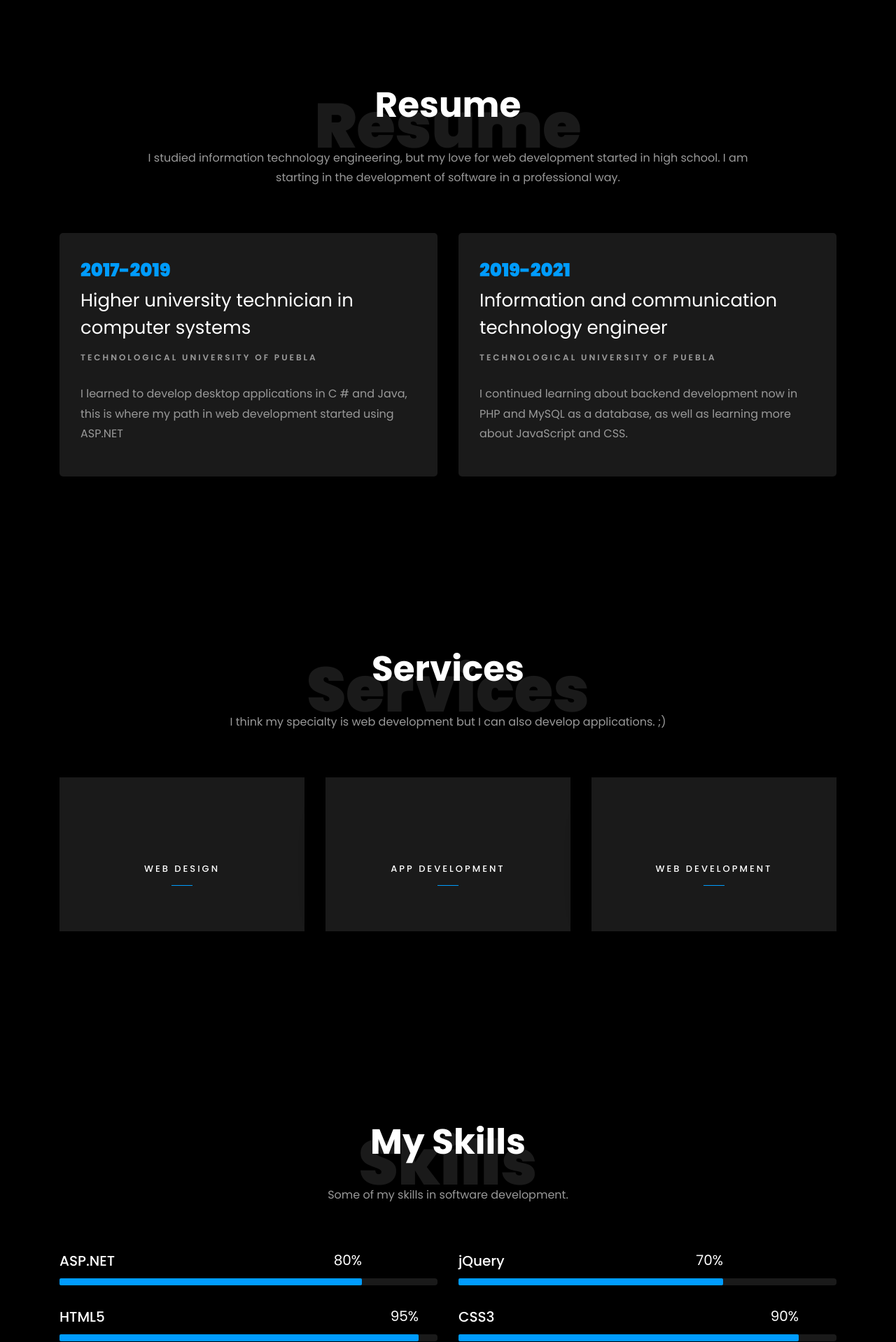
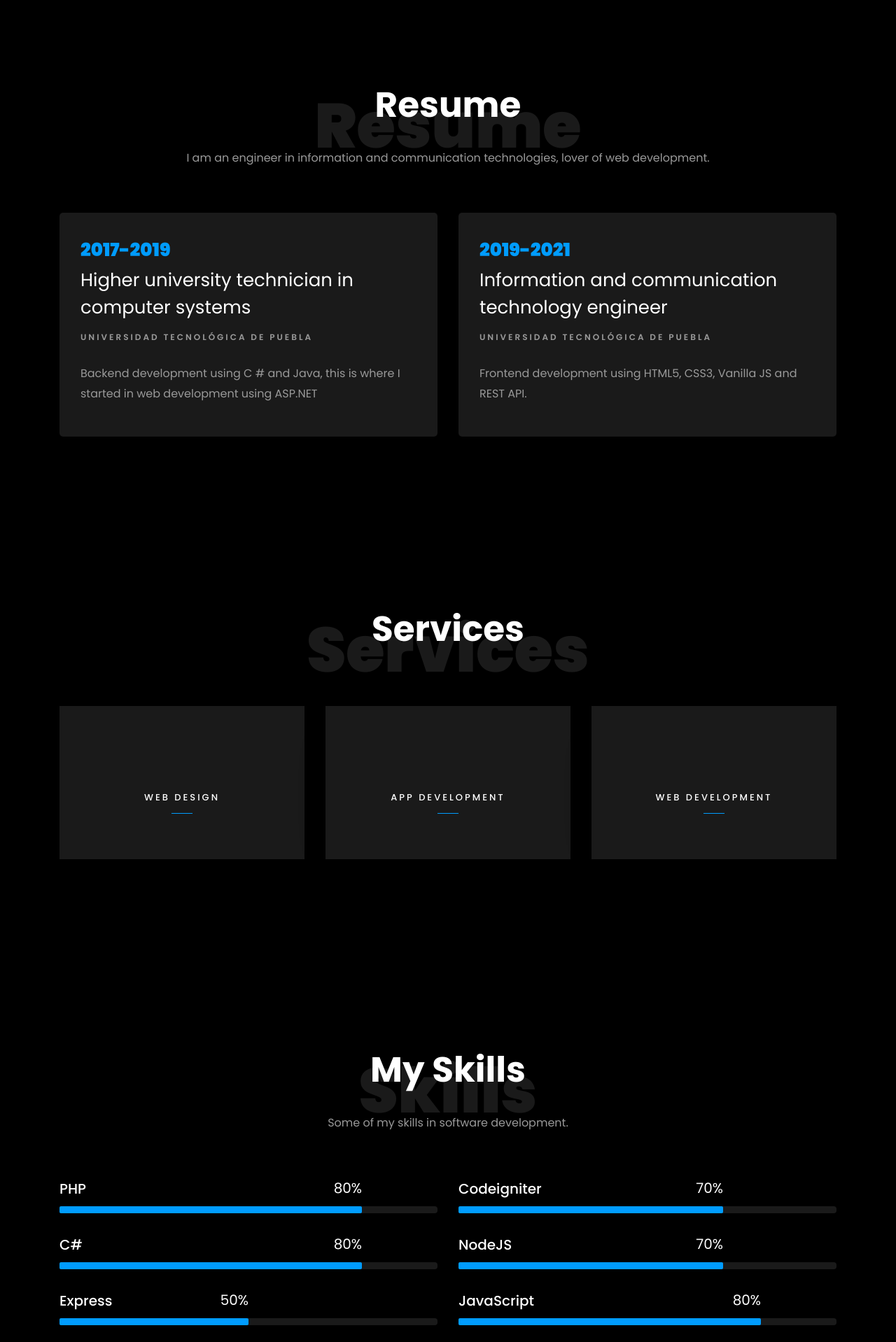
Before and after one commit to DiegoNMedina/blog, a CodeIgniter app: page /database/ in a window 1280 px wide. Shown: the part 1402-3320 px from the top of the page at 70% size. Run offline with CodeIgniter, Linux system fonts and the light colour scheme; some libraries are stand-ins or nearby versions; some web fonts are replaced.

Commit message:
Update info

```diff
--- a/application/views/blog/about.php
+++ b/application/views/blog/about.php
@@ -27,7 +27,7 @@
                 <div class="counter-wrap ftco-animate d-flex mt-md-3">
                     <div class="text">
                         <p class="mb-4">
-                            <span class="number" data-number="10">0</span>
+                            <span class="number" data-number="7">0</span>
                             <span>Project complete</span>
                         </p>
                         <!-- <p><a href="#" class="btn btn-primary py-3 px-3">Download CV</a></p> -->
--- a/application/views/blog/extra.php
+++ b/application/views/blog/extra.php
@@ -4,7 +4,7 @@
             <div class="col-md d-flex justify-content-center counter-wrap ftco-animate">
                 <div class="block-18">
                     <div class="text">
-                        <strong class="number" data-number="26000">0</strong>
+                        <strong class="number" data-number="56000">0</strong>
                         <span>Lines Of Code</span>
                     </div>
                 </div>
@@ -12,7 +12,7 @@
             <div class="col-md d-flex justify-content-center counter-wrap ftco-animate">
                 <div class="block-18">
                     <div class="text">
-                        <strong class="number" data-number="10">0</strong>
+                        <strong class="number" data-number="7">0</strong>
                         <span>Complete Projects</span>
                     </div>
                 </div>
@@ -20,7 +20,7 @@
             <div class="col-md d-flex justify-content-center counter-wrap ftco-animate">
                 <div class="block-18">
                     <div class="text">
-                        <strong class="number" data-number="10">0</strong>
+                        <strong class="number" data-number="7">0</strong>
                         <span>Happy Customers</span>
                     </div>
                 </div>
--- a/application/views/blog/footer.php
+++ b/application/views/blog/footer.php
@@ -8,6 +8,10 @@
                     <ul class="ftco-footer-social list-unstyled float-md-left float-lft mt-5">
                         <li class="ftco-animate"><a href="https://www.facebook.com/TroublemnSBM"><span class="icon-facebook"></span></a></li>
                         <li class="ftco-animate"><a href="https://www.instagram.com/thatguydiegom/?hl=es-la"><span class="icon-instagram"></span></a></li>
+                        <li class="ftco-animate"><a href="https://github.com/DiegoNMedina"><span class="icon-github"></span></a></li>
+                        <li class="ftco-animate"><a href="https://twitter.com/thatguydiegom"><span class="icon-twitter"></span></a></li>
+                        <li class="ftco-animate"><a href="https://www.linkedin.com/in/diego-nu%C3%B1ez-medina-9aa79920b/"><span class="icon-linkedin"></span></a></li>
+                        <li class="ftco-animate"><a href="https://twitter.com/thatguydiegom"><span class="icon-youtube"></span></a></li>
                     </ul>
                 </div>
             </div>
@@ -29,7 +33,7 @@
                     <ul class="list-unstyled">
                         <li><a href="#services-section"><span class="icon-long-arrow-right mr-2"></span>Web Design</a></li>
                         <li><a href="#services-section"><span class="icon-long-arrow-right mr-2"></span>Web Development</a></li>
-                        <li><a href="#services-section"><span class="icon-long-arrow-right mr-2"></span>App Developing</a></li>
+                        <li><a href="#services-section"><span class="icon-long-arrow-right mr-2"></span>App Development</a></li>
                         <li><a href="#services-section"><span class="icon-long-arrow-right mr-2"></span>Graphic Design</a></li>
                     </ul>
                 </div>
--- a/application/views/blog/head.php
+++ b/application/views/blog/head.php
@@ -31,3 +31,29 @@
 </head>
 
 <body data-spy="scroll" data-target=".site-navbar-target" data-offset="300">
+    <!-- Messenger plugin del chat Code -->
+    <div id="fb-root"></div>
+
+    <!-- Your plugin del chat code -->
+    <div id="fb-customer-chat" class="fb-customerchat">
+    </div>
+
+    <script>
+      var chatbox = document.getElementById('fb-customer-chat');
+      chatbox.setAttribute("page_id", "104445321260859");
+      chatbox.setAttribute("attribution", "biz_inbox");
+      window.fbAsyncInit = function() {
+        FB.init({
+          xfbml            : true,
+          version          : 'v10.0'
+        });
+      };
+
+      (function(d, s, id) {
+        var js, fjs = d.getElementsByTagName(s)[0];
+        if (d.getElementById(id)) return;
+        js = d.createElement(s); js.id = id;
+        js.src = 'https://connect.facebook.net/en_US/sdk/xfbml.customerchat.js';
+        fjs.parentNode.insertBefore(js, fjs);
+      }(document, 'script', 'facebook-jssdk'));
+    </script>
--- a/application/views/blog/resume.php
+++ b/application/views/blog/resume.php
@@ -4,7 +4,7 @@
             <div class="col-md-10 heading-section text-center ftco-animate">
                 <h1 class="big big-2">Resume</h1>
                 <h2 class="mb-4">Resume</h2>
-                <p>I studied information technology engineering, but my love for web development started in high school. I am starting in the development of software in a professional way.</p>
+                <p>I am an engineer in information and communication technologies, lover of web development.</p>
             </div>
         </div>
         <div class="row">
@@ -12,16 +12,16 @@
                 <div class="resume-wrap ftco-animate">
                     <span class="date">2017-2019</span>
                     <h2>Higher university technician in computer systems</h2>
-                    <span class="position">Technological University of Puebla</span>
-                    <p class="mt-4">I learned to develop desktop applications in C # and Java, this is where my path in web development started using ASP.NET</p>
+                    <span class="position">Universidad Tecnológica de Puebla</span>
+                    <p class="mt-4">Backend development using C # and Java, this is where I started in web development using ASP.NET</p>
                 </div>
             </div>
             <div class="col-md-6">
                 <div class="resume-wrap ftco-animate">
                     <span class="date">2019-2021</span>
                     <h2>Information and communication technology engineer</h2>
-                    <span class="position">Technological University of Puebla</span>
-                    <p class="mt-4">I continued learning about backend development now in PHP and MySQL as a database, as well as learning more about JavaScript and CSS.</p>
+                    <span class="position">Universidad Tecnológica de Puebla</span>
+                    <p class="mt-4">Frontend development using HTML5, CSS3, Vanilla JS and REST API.</p>
                 </div>
             </div>
         </div>
--- a/application/views/blog/services.php
+++ b/application/views/blog/services.php
@@ -4,7 +4,7 @@
             <div class="col-md-12 heading-section text-center ftco-animate">
                 <h1 class="big big-2">Services</h1>
                 <h2 class="mb-4">Services</h2>
-                <p>I think my specialty is web development but I can also develop applications. ;)</p>
+               <!-- <p>Let's coding</p>-->
             </div>
         </div>
         <div class="row">
@@ -21,7 +21,7 @@
             <div class="col-md-4 text-center d-flex ftco-animate">
                 <a href="#" class="services-1">
                     <span class="icon">
-                        <i class="flaticon-analysis"></i>
+                        <i class="flaticon-ideas"></i>
                     </span>
                     <div class="desc">
                         <h3 class="mb-5">App Development</h3>
@@ -31,7 +31,7 @@
             <div class="col-md-4 text-center d-flex ftco-animate">
                 <a href="#" class="services-1">
                     <span class="icon">
-                        <i class="flaticon-ideas"></i>
+                        <i class="flaticon-analysis"></i>
                     </span>
                     <div class="desc">
                         <h3 class="mb-5">Web Development</h3>
--- a/application/views/blog/skills.php
+++ b/application/views/blog/skills.php
@@ -10,7 +10,7 @@
         <div class="row">
             <div class="col-md-6 animate-box">
                 <div class="progress-wrap ftco-animate">
-                    <h3>ASP.NET</h3>
+                    <h3>PHP</h3>
                     <div class="progress">
                         <div class="progress-bar color-1" role="progressbar" aria-valuenow="80" aria-valuemin="0" aria-valuemax="100" style="width:80%">
                             <span>80%</span>
@@ -20,7 +20,7 @@
             </div>
             <div class="col-md-6 animate-box">
                 <div class="progress-wrap ftco-animate">
-                    <h3>jQuery</h3>
+                    <h3>Codeigniter</h3>
                     <div class="progress">
                         <div class="progress-bar color-2" role="progressbar" aria-valuenow="70" aria-valuemin="0" aria-valuemax="100" style="width:70%">
                             <span>70%</span>
@@ -30,37 +30,37 @@
             </div>
             <div class="col-md-6 animate-box">
                 <div class="progress-wrap ftco-animate">
-                    <h3>HTML5</h3>
+                    <h3>C#</h3>
                     <div class="progress">
-                        <div class="progress-bar color-3" role="progressbar" aria-valuenow="95" aria-valuemin="0" aria-valuemax="100" style="width:95%">
-                            <span>95%</span>
+                        <div class="progress-bar color-3" role="progressbar" aria-valuenow="80" aria-valuemin="0" aria-valuemax="100" style="width:80%">
+                            <span>80%</span>
                         </div>
                     </div>
                 </div>
             </div>
             <div class="col-md-6 animate-box">
                 <div class="progress-wrap ftco-animate">
-                    <h3>CSS3</h3>
+                    <h3>NodeJS</h3>
                     <div class="progress">
-                        <div class="progress-bar color-4" role="progressbar" aria-valuenow="90" aria-valuemin="0" aria-valuemax="100" style="width:90%">
-                            <span>90%</span>
+                        <div class="progress-bar color-4" role="progressbar" aria-valuenow="70" aria-valuemin="0" aria-valuemax="100" style="width:70%">
+                            <span>70%</span>
                         </div>
                     </div>
                 </div>
             </div>
             <div class="col-md-6 animate-box">
                 <div class="progress-wrap ftco-animate">
-                    <h3>PHP</h3>
+                    <h3>Express</h3>
                     <div class="progress">
-                        <div class="progress-bar color-5" role="progressbar" aria-valuenow="85" aria-valuemin="0" aria-valuemax="100" style="width:85%">
-                            <span>85%</span>
+                        <div class="progress-bar color-5" role="progressbar" aria-valuenow="50" aria-valuemin="0" aria-valuemax="100" style="width:50%">
+                            <span>50%</span>
                         </div>
                     </div>
                 </div>
             </div>
             <div class="col-md-6 animate-box">
                 <div class="progress-wrap ftco-animate">
-                    <h3>Codeigniter</h3>
+                    <h3>JavaScript</h3>
                     <div class="progress">
                         <div class="progress-bar color-5" role="progressbar" aria-valuenow="80" aria-valuemin="0" aria-valuemax="100" style="width:80%">
                             <span>80%</span>
@@ -70,27 +70,17 @@
             </div>
             <div class="col-md-6 animate-box">
                 <div class="progress-wrap ftco-animate">
-                    <h3>JavaScript</h3>
+                    <h3>HTML5</h3>
                     <div class="progress">
-                        <div class="progress-bar color-6" role="progressbar" aria-valuenow="80" aria-valuemin="0" aria-valuemax="100" style="width:80%">
-                            <span>80%</span>
+                        <div class="progress-bar color-6" role="progressbar" aria-valuenow="90" aria-valuemin="0" aria-valuemax="100" style="width:90%">
+                            <span>90%</span>
                         </div>
                     </div>
                 </div>
             </div>
             <div class="col-md-6 animate-box">
                 <div class="progress-wrap ftco-animate">
-                    <h3>C#</h3>
-                    <div class="progress">
-                        <div class="progress-bar color-6" role="progressbar" aria-valuenow="90" aria-valuemin="0" aria-valuemax="100" style="width:85%">
-                            <span>85%</span>
-                        </div>
-                    </div>
-                </div>
-            </div>
-            <div class="col-md-6 animate-box">
-                <div class="progress-wrap ftco-animate">
-                    <h3>Java</h3>
+                    <h3>CSS3</h3>
                     <div class="progress">
                         <div class="progress-bar color-6" role="progressbar" aria-valuenow="80" aria-valuemin="0" aria-valuemax="100" style="width:80%">
                             <span>80%</span>
@@ -108,6 +98,36 @@
                     </div>
                 </div>
             </div>
+            <div class="col-md-6 animate-box">
+                <div class="progress-wrap ftco-animate">
+                    <h3>API REST</h3>
+                    <div class="progress">
+                        <div class="progress-bar color-6" role="progressbar" aria-valuenow="50" aria-valuemin="0" aria-valuemax="100" style="width:50%">
+                            <span>50%</span>
+                        </div>
+                    </div>
+                </div>
+            </div>
+            <div class="col-md-6 animate-box">
+                <div class="progress-wrap ftco-animate">
+                    <h3>SQL Server</h3>
+                    <div class="progress">
+                        <div class="progress-bar color-6" role="progressbar" aria-valuenow="70" aria-valuemin="0" aria-valuemax="100" style="width:70%">
+                            <span>70%</span>
+                        </div>
+                    </div>
+                </div>
+            </div>
+            <div class="col-md-6 animate-box">
+                <div class="progress-wrap ftco-animate">
+                    <h3>MySQL</h3>
+                    <div class="progress">
+                        <div class="progress-bar color-6" role="progressbar" aria-valuenow="70" aria-valuemin="0" aria-valuemax="100" style="width:70%">
+                            <span>70%</span>
+                        </div>
+                    </div>
+                </div>
+            </div>
         </div>
     </div>
 </section>
--- a/application/views/music/head.php
+++ b/application/views/music/head.php
@@ -6,7 +6,7 @@
     <meta http-equiv="x-ua-compatible" content="ie=edge">
     <title>Music / Miguel J</title>
     <meta name="author" content="Miguel Juárez">
-    <meta name="description" content="Hello! My name is Miguel Juarez and I am a music producer">
+    <meta name="description" content="Hello! My name is Miguel Juarez and I am a musical producer.">
     <meta name="viewport" content="width=device-width, initial-scale=1">
 
     <!-- <link rel="manifest" href="site.webmanifest"> -->
```
